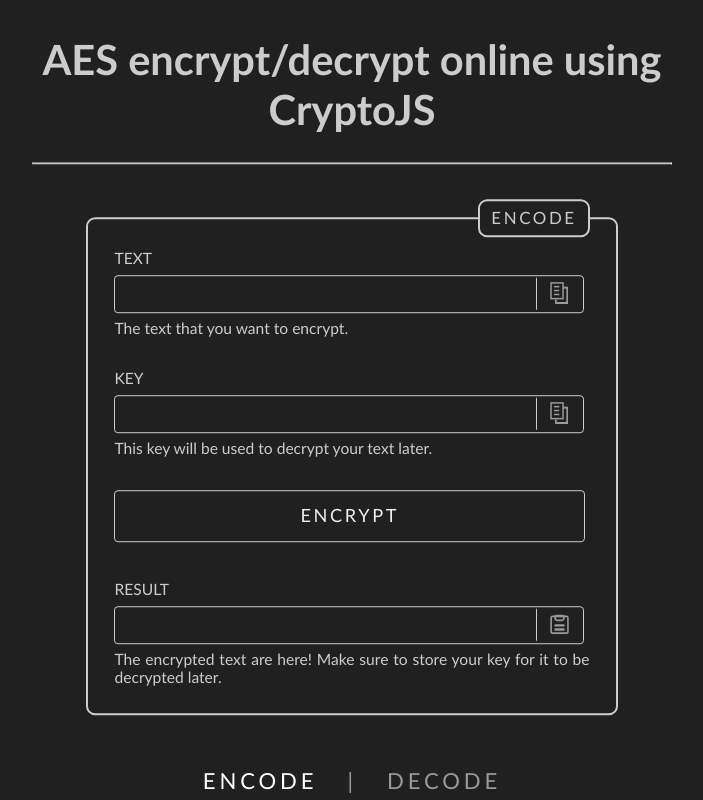
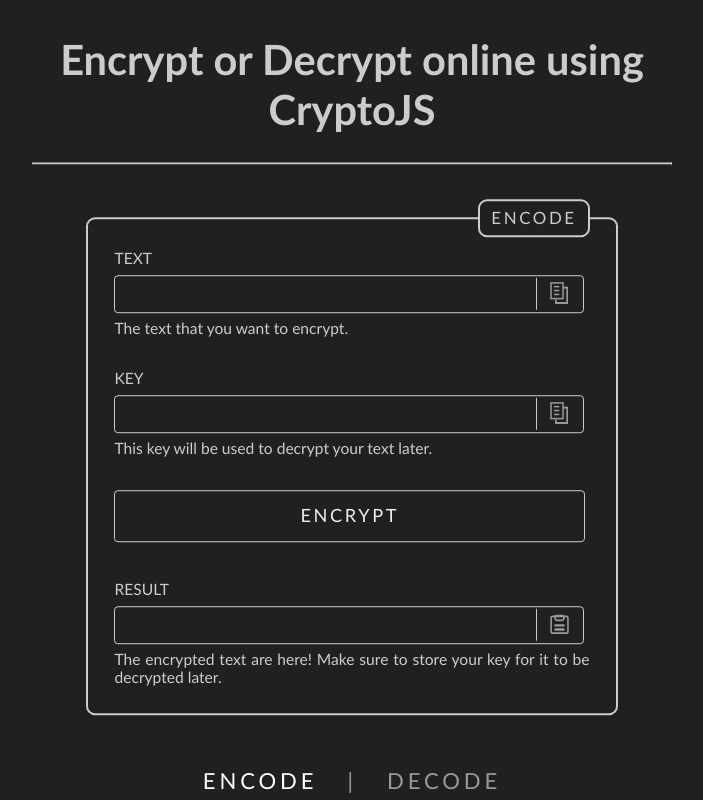
Before and after one commit to jxxvxs/AES-CryptoJS-w-MinForm-implementation, a plain HTML site: page index.html in a window 1280 px wide. Shown: the whole page, without its empty margins (288-991 px from the left). Drawn offline with Linux system fonts and the light colour scheme.

Commit message:
Update index.html

```diff
--- a/index.html
+++ b/index.html
@@ -12,7 +12,7 @@
 
         <div class="master">
             <div class="parent">
-                <h1>AES encrypt/decrypt online using CryptoJS</h1><hr><br>
+                <h1>Encrypt or Decrypt online using CryptoJS</h1><hr><br>
 
                 <fieldset class="container">
 
```
